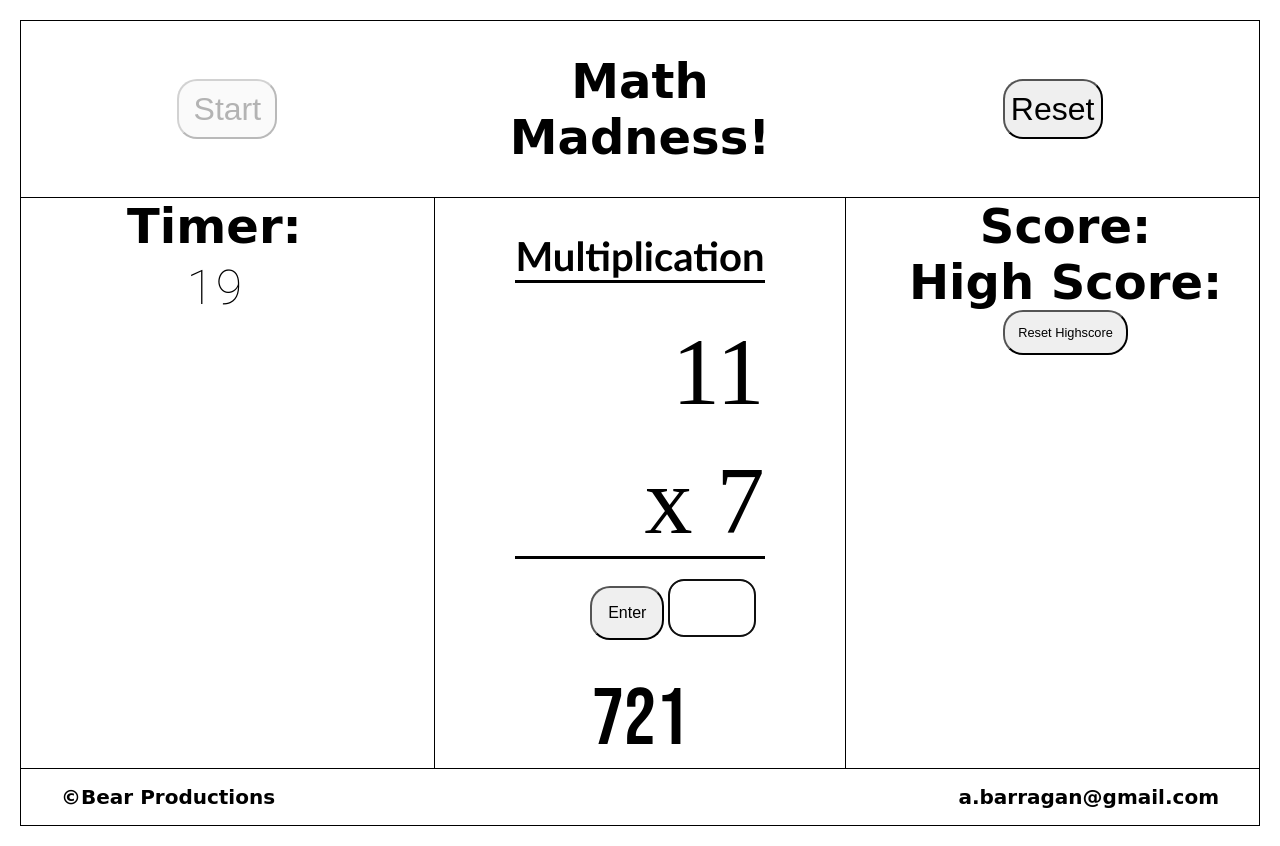
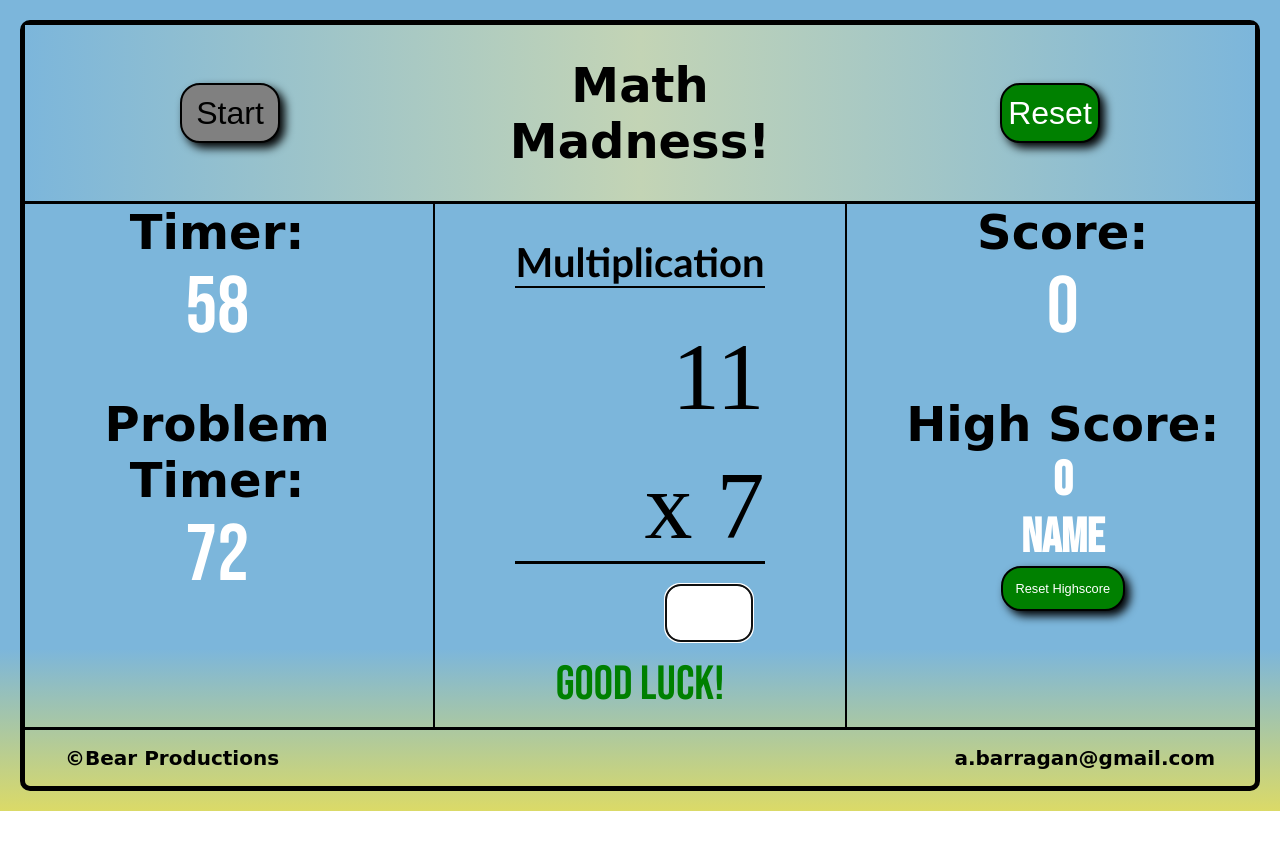
Before and after one commit to Abarragan89/math_madness, a plain HTML site: page index.html in a window 1280 px wide. Both pictures are taken after a click on the button "Start". After the commit the page ends 811 px from the top, so only its background shows below. Drawn offline with nearby package versions, Linux system fonts and the light colour scheme; a web font is replaced by a local one.

Commit message:
"Updated problem timer/ Reset still doesn't work for main timer and need to add sound"

```diff
--- a/index.css
+++ b/index.css
@@ -1,9 +1,12 @@
+
 body {
     display: grid;
+    background-image: linear-gradient( #7CB6DB 80%,  #DBDA67);
     grid-template-columns: 1fr 1fr 1fr;
     grid-template-rows: minmax(100px auto);
     margin: 20px;
-    border: 1px solid black;
+    border: 5px solid black;
+    border-radius: 10px;
     padding-bottom: 1em;
 }
 /* styles for the header */
@@ -12,7 +15,8 @@ header {
     grid-template-columns: repeat(3, 1fr);
     grid-column: 1 / 4;
     grid-row: 1;
-    border-bottom: 1px solid black;
+    border-bottom: 3px solid black;
+    background: linear-gradient(0.75turn, #7CB6DB, #c3d4b5,  #7CB6DB);
 }
 
 header>h1 {
@@ -20,7 +24,6 @@ header>h1 {
     display: inline;
     text-align: center;
     font-size: 300%;
-    align-self: start;
 }
 
 header>input {
@@ -28,12 +31,29 @@ header>input {
     border-radius: 20px;
     width: 100px;
     height: 60px;
+    align-self: center;
+    justify-self: center;
+    background: green;
+    color: white;
+    border: 2px solid black;
+    box-shadow: 5px 5px 10px black;
+
+}
+#reset_highscore, #enter {
+    background: green;
+    color: white;
+    border: 2px solid black;
+    box-shadow: 5px 5px 10px black;
+}
+input:hover {
+    border: 2px solid rgb(216, 216, 12);
+}
+input:disabled {
+    background: gray;
+    color: black;
+    pointer-events: none;
 }
 
-#start, #reset {
-    align-self: center;
-    justify-self: center;
-}
 
 /* styles for the main content */
 main {
@@ -46,12 +66,13 @@ main {
 h2 {
     font-family: 'Trebuchet MS', 'Lucida Sans Unicode', 'Lucida Grande', 'Lucida Sans', Arial, sans-serif;
     font-size: 250%;
-    border-bottom: 3px solid black;
+    border-bottom: 2px solid black;
 }
 #factor1 {
     display: block;
     text-align: right;
     font-size: 600%;
+
 }
 #operator {
     display: block;
@@ -59,41 +80,49 @@ h2 {
     font-size: 600%;
     border-bottom: 3px solid black;
 }
-#factor1 {
-    text-align: right;
+
+#main_timer, #score, #highscore, #player{
+    color: white;
+    display: block;
+    text-align: center;
+    font-family: 'Bebas Neue', cursive;
+    font-size: 500%;
+    padding-bottom:.5em;
 }
 
-#main_timer, #score {
-    display: block;
-    text-align: center;
-    font-family: 'Roboto Mono', monospace;
+#highscore, #player {
+    padding-bottom: 0;
     font-size: 300%;
+    color:white;
 }
 
 #problem_timer {
     display: block;
     text-align: center;
     font-family: 'Bebas Neue', cursive;
+    color:white;
     font-size: 500%;
 }
+
+
 #container {
     justify-content: center;
-    border-left: 1px solid black;
-    border-right: 1px solid black;
+    border-left: 2.5px solid black;
+    border-right: 2.5px solid black;
     padding-left: 5em;
     padding-right: 5em;
 }
 #response {
     display: inline;
-    margin: 0 auto;
+    margin-left: 60%;
     border-radius: 15px;
     padding-bottom: .2em;
     font-size: 250%;
     width: 2em;
-    margin-bottom: .5em;
     margin-top: .5em;
 }
 
+/* styles for the buttons */
 #reset_highscore {
     width: auto;
     display: block;
@@ -103,15 +132,14 @@ h2 {
     border-radius: 20px;
     font-size: 80%;
 }
-
 #enter{
     display: inline-block;
     margin-left: 30%;
-    margin-bottom: 2em;
     padding: 1em;
     border-radius: 20px;
     font-size: 100%;
 }
+
 
 main p {
     margin: 0 auto;
@@ -127,18 +155,22 @@ p {
 
 .incorrect {
     display: block;
-    font-size: 200%;
+    font-family: 'Bebas Neue', cursive;
+    font-size: 300%;
     color: red;
     margin: .3em auto;
     text-align: center;
 }
 .correct {
     display: block;
-    font-size: 200%;
+    font-family: 'Bebas Neue', cursive;
+    font-size: 300%;
     color:green;
     margin: .3em auto;
     text-align: center;
 }
+
+
 
 
 /* styles for the footer */
@@ -146,7 +178,7 @@ footer {
     grid-column: 1 / 4;
     grid-row: 3 / 4;
     padding-top: 1em;
-    border-top: 1px solid black;
+    border-top: 3px solid black;
 }
 
 footer>p {
--- a/index.html
+++ b/index.html
@@ -28,8 +28,10 @@
     </header>
     <main>
         <div>
-            <p>Timer: </p>
+            <p>Timer:</p>
             <span id='main_timer'></span>
+            <p>Problem Timer:</p>
+            <span id='problem_timer'></span>
         </div>
         <div id='container'>
             <h2>Multiplication</h2>
@@ -39,16 +41,19 @@
                 <span id='factor2'></span><br>
             </div>
             <div>
-                <input type="button" value='Enter' id='enter'>
+                <!-- Took away enter button -->
+                <!-- <input type="button" value='Enter' id='enter'> -->
                 <input type="text" id='response'>
             </div>
-            <span id='problem_timer'></span>
+
             <span id='message'></span>
         </div>
         <div>
-            <p>Score: </p>
+            <p>Score:</p>
             <span id='score'></span>
+            <p>High Score:</p>
             <p id='highscore'></p>
+            <p id='player'></p>
             <input type="button" id='reset_highscore' value="Reset Highscore">
         </div>
 
--- a/index.js
+++ b/index.js
@@ -1,20 +1,37 @@
 $(document).ready(function() {
+    //set timers and score
+    $('#main_timer').text('60');
+    $('#problem_timer').text('100');
+    $('#score').text('0');
+    $('#factor1').text("Let's");
+    $('#factor2').text("GO!");
+    $('#message').addClass('correct');
+    $('#message').text("Good Luck!");
+
+    $('#response').prop('disabled', 'true');
+    $('#enter').prop('disabled', 'true');
     //Set score to 0
     let score = 0;
 
     //Get high score and display
-    if(!localStorage.getItem('highscore')) {
-        $('#highscore').text('High Score: ');
-
+    if (localStorage.getItem('highscore') === null){
+        $('#highscore').text('0');
+        $('#player').text('Name');
     } else {
         let highscore = localStorage.getItem('highscore');
-        let highscorer = localStorage.getItem('name')
-        $('#highscore').text(highscorer + " " + highscore)
+        let player = localStorage.getItem('player');
+        $('#highscore').text(highscore);
+        $('#player').text(player);
     }
+
+
 
     //Start the game with new numbers
     function gameStart() {
         //Create random numbers and display them in span
+        $('#enter').prop('disabled', false);
+        $('#response').prop('disabled', false);
+
         let random1 = Math.floor(Math.random() * 12) + 1;
         let random2 = Math.floor(Math.random() * 12) + 1;
         $('#factor1').text(random1);
@@ -39,7 +56,7 @@ $(document).ready(function() {
         if (isNaN(response)) {
             $('#message').removeClass('correct')
             $('#message').addClass('incorrect')
-            $('#message').text('You need to put a number.');
+            $('#message').text('Incorrect');
             $('#response').val("");
 
         } else if (answer != response) {
@@ -60,7 +77,7 @@ $(document).ready(function() {
             multiplier = parseInt(multiplier);
 
             //Multiply multiplier by 10
-            let points = 10 * multiplier;
+            let points = 5 * multiplier;
 
             //add points to the score
             score += points;
@@ -73,75 +90,118 @@ $(document).ready(function() {
 
     //Set up a problem timer
     function problemTimer () {
-            let sec = 1000;
-            $('#problem_timer').text("10.0");
+            let sec = 100;
+            $('#problem_timer').text("100");
 
-            const proTimer = setInterval(function(){
-            if (sec < 0 || $('#problem_timer').text() == '0') {
+            const proTimer = setInterval(function() {
+            if ($('#problem_timer').text() == '0') {
                 clearInterval(proTimer);
                 gameStart();
                 problemTimer();
-
             //if main timer goes off
             } else if ($('#problem_timer').text() == 'Nice Try!') {
                 clearInterval(proTimer);
             } else {
+            sec--;
             $('#problem_timer').text(sec);
-            sec--;
             }
-        }, 10)
+        }, 100)
+    }
+    //checks the status of the problem timer to change color accordingly.
+    function problemTimerColor () {
+        setInterval(function() {
+            num = $('#problem_timer').text();
+            num = parseInt(num);
+            if (num > 61) {$('#problem_timer').css('color', 'white');}
+            if (num < 50) {$('#problem_timer').css('color', 'red');}
+            if (num == 0) {$('#problem_timer').css('color', 'white');}
+        }, 1)
     }
 
     //Set up main timer
-    function mainTimer(){
-        let sec = 20;
-        $('#main_timer').text("60")
+    function mainTimer() {
+        let sec = 60;
         let timer = setInterval(function(){
+            sec--;
             $('#main_timer').text(sec);
-            sec--;
-            if (sec < -1) {
+            //if the main timer reaches zero
+            if ($('#main_timer').text() <= -0.4 ) {
                 $('#main_timer').text("Time!")
+                $('#problem_timer').css('color', 'green')
                 $('#problem_timer').text('Nice Try!');
                 $('#message').text("");
                 $('#response').prop('disabled', 'true');
                 $('#start').prop('disabled', 'true');
                 $('#enter').prop('disabled', 'true');
+                //set High Score
+                setHighscore();
                 clearInterval(timer);
-
-                //set highscore
-                if(score > highscore) {
-                    score = highscore;
-                    let name = prompt("New highscore!! Enter your name")
-                    localStorage.setItem('highscore', score)
-                    localStorage.setItem('name', name)
-                }
+            } else if ($('#main_timer').text() == "Done") {
+                clearInterval(timer);
             }
         }, 1000);
+    }
+
+    //set highscore
+    function setHighscore() {
+        //check if there is a highscore. If not, set one
+        if (localStorage.getItem('highscore') === null) {
+            let name = prompt('New High Score!\nEnter your name.');
+            if (name === null) {name = 'anonymous'}
+            localStorage.setItem('highscore', score);
+            localStorage.setItem('player', name);
+            let newScore = localStorage.getItem('highscore');
+            let newPlayer = localStorage.getItem('player')
+            $('#highscore').text(newScore);
+            $('#player').text(newPlayer);
+            $('#message').text('Congratulations!')
+
+        //If there is a highscore, see if current is bigger
+        } else if (score > localStorage.getItem('highscore')) {
+            $('problem_timer').text('Congratulations!')
+            let name = prompt('New High Score!\nEnter your name.');
+            if (name === null) {name = 'anonymous'}
+            localStorage.setItem('highscore', score);
+            localStorage.setItem('player', name);
+            let newScore = localStorage.getItem('highscore');
+            let newPlayer = localStorage.getItem('player')
+            $('#highscore').text(newScore);
+            $('#player').text(newPlayer);
+            $('#message').text('Congratulations!')
+        } else {
+            $('#message').text('Try Again')
+        }
     }
 
     //Reset the buttons and score for a new game.
     function reset() {
         score = 0;
         $('#start').prop('disabled', false);
-        $('#enter').prop('disabled', false);
-        $('#response').prop('disabled', false);
-        $('#score').text('');
+        $('#score').text('0');
+        $('#main_timer').text('60');
+        $('#problem_timer').text('Nice Try!')
     }
 
     //Reset highscore
     $('#reset_highscore').click(function () {
         localStorage.removeItem('highscore');
-        localStorage.removeItem('name');
+        localStorage.removeItem('player');
+        $('#highscore').text('0');
+        $('#player').text('Name');
+
     })
 
     //button event  event handlers
     $('#enter').click(checker);
+
     $('#start').click(gameStart);
     $('#start').click(problemTimer)
     $('#start').click(mainTimer);
+    $('#start').click(problemTimerColor)
+
     $('#reset').click(reset);
 
-    //Press enter to submit score
+    //Press enter to submit score in response
     $('#response').keyup(function(e) {
         if(e.keyCode == 13 || e.which == 13) {
             checker();
```
